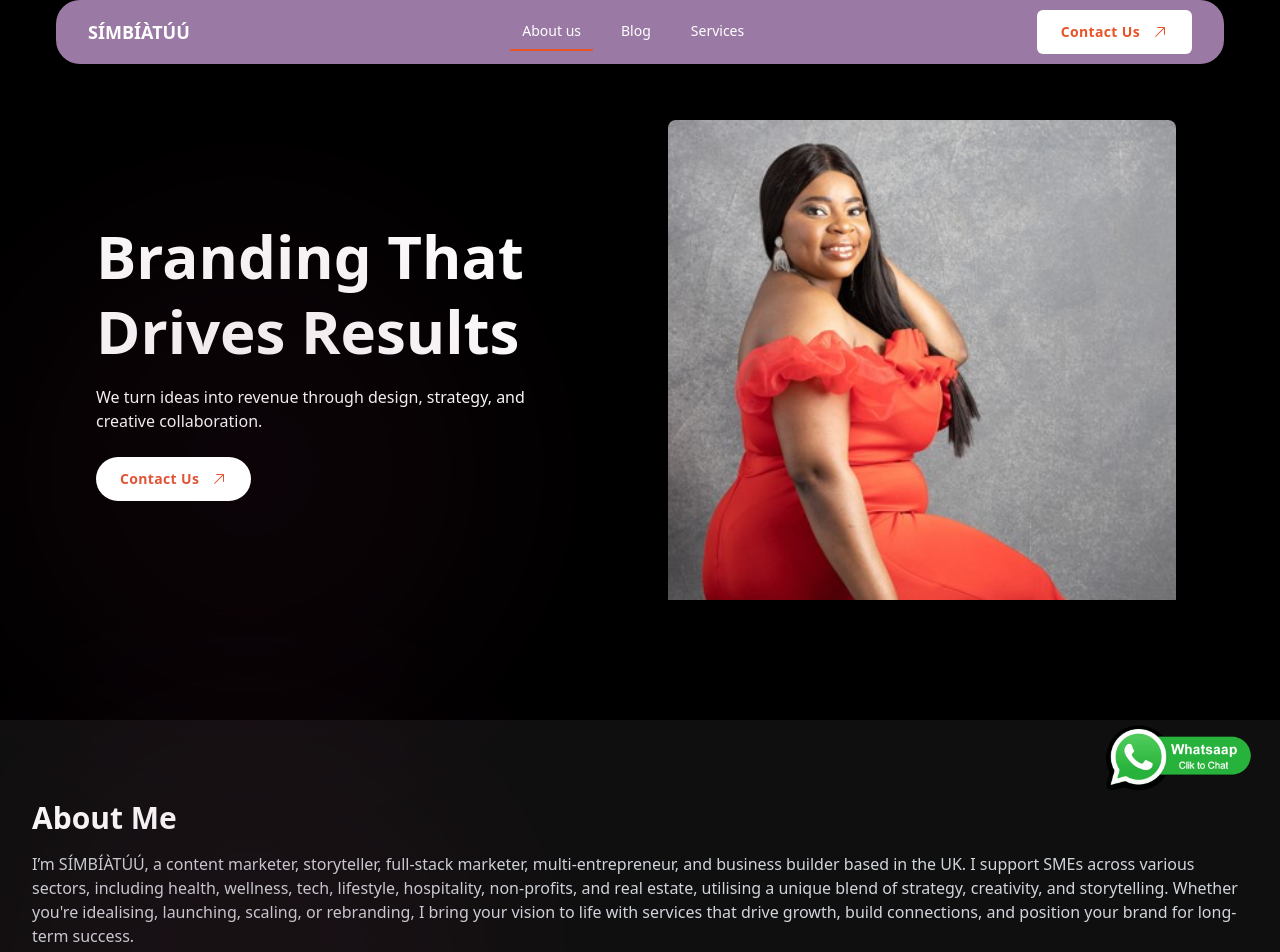
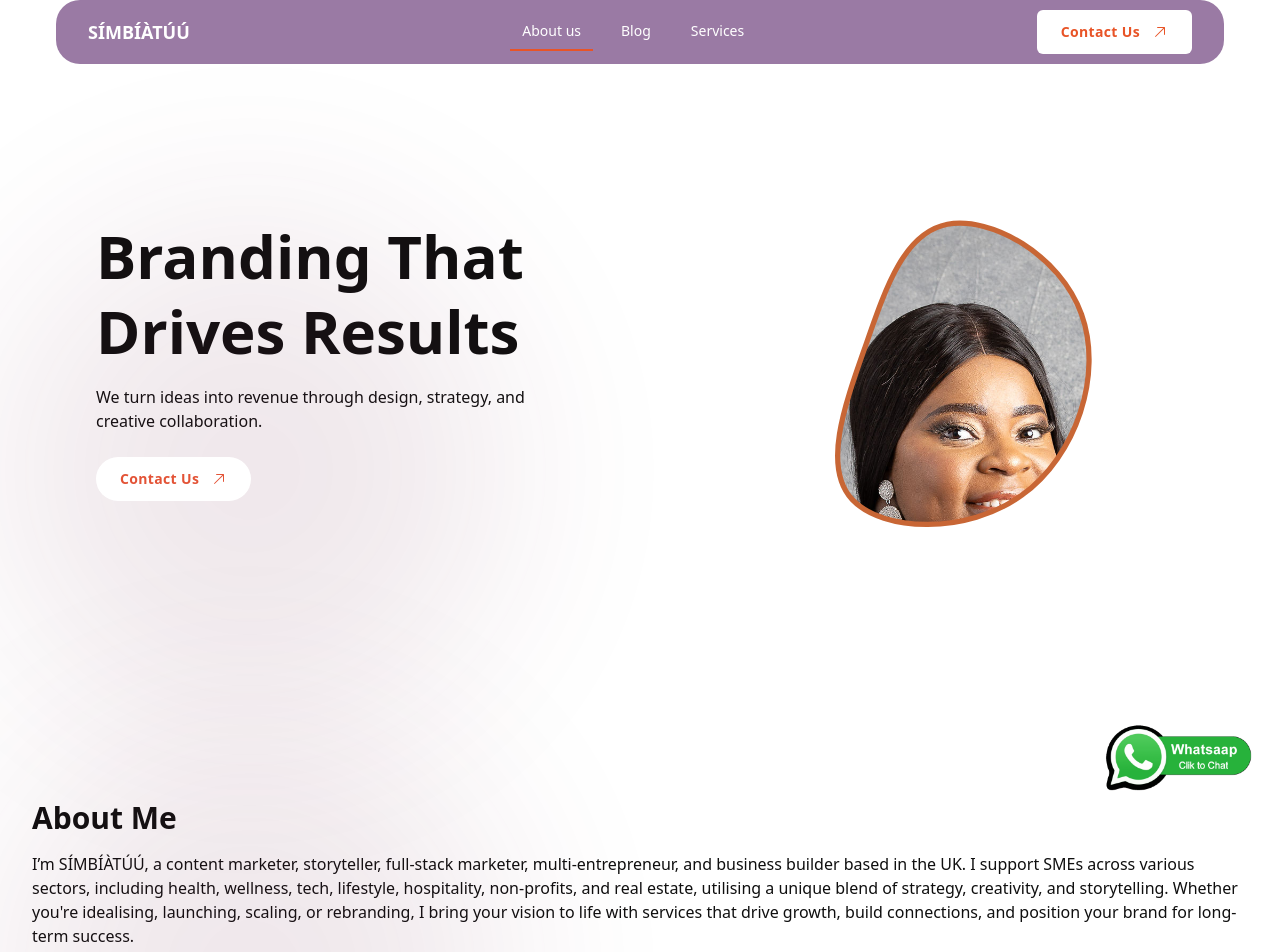
Before and after one commit to oluekundayo/simbiatuu, an Angular app: page /about in a window 1280 px wide. Shown: the top 952 px of the page. Built offline with nearby package versions, Linux system fonts and the light colour scheme.

Commit message:
fixes done

```diff
--- a/src/app/components/coming-soon/coming-soon.component.html
+++ b/src/app/components/coming-soon/coming-soon.component.html
@@ -26,7 +26,7 @@
       We are creating <br />
       something amazing
     </h1>
-    <p class="text-lg text-gray-600">We will launch our website soon!</p>
+    <p class="text-lg text-gray-600">We will launch our {{type()}} soon!</p>
   </div>
   <button [routerLink]="['/']" routerLinkActive="router-link-active"  class="w-fit bg-yellow-400 text-slate-900 px-4 py-3 rounded-lg font-semibold hover:bg-yellow-300 focus:outline-none focus:ring-2 focus:ring-yellow-400 focus:ring-offset-2 focus:ring-offset-slate-900 transition-all duration-200 transform hover:scale-[1.02]">
     Return to Home
--- a/src/app/components/coming-soon/coming-soon.component.ts
+++ b/src/app/components/coming-soon/coming-soon.component.ts
@@ -1,4 +1,4 @@
-import { Component } from '@angular/core';
+import { Component, input } from '@angular/core';
 import { RouterLink } from '@angular/router';
 
 @Component({
@@ -8,5 +8,6 @@ import { RouterLink } from '@angular/router';
   styleUrl: './coming-soon.component.css'
 })
 export class ComingSoonComponent {
+  type = input<any>()
   currentYear: number = new Date().getFullYear();
 }
--- a/src/app/page/about/about.component.html
+++ b/src/app/page/about/about.component.html
@@ -1,8 +1,8 @@
-<div class="min-h-screen bg-[#0f0f0f] text-white font-sans">
+<div class="min-h-screen bg-white text-white font-sans">
   <!-- NAVIGATION -->
   <app-header></app-header>
 
-  <header class="h-auto md:h-[90vh] flex items-center bg-black relative">
+  <header class="h-auto md:h-[90vh] flex items-center bg-white relative">
     <div
       class="gradent bottom-0 left-0 opacity-10 w-[300px] h-[300px] md:h-[500px] md:w-[500px]"
     ></div>
@@ -12,12 +12,12 @@
       <!-- Text Content -->
       <div class="text-center md:text-left md:w-1/2 pt-6 md:pt-0">
         <h1
-          class="text-4xl sm:text-5xl lg:text-6xl font-bold text-white mb-4 leading-tight"
+          class="text-4xl sm:text-5xl lg:text-6xl font-bold text-[#0f0f0f] mb-4 leading-tight"
         >
           Branding That Drives Results
         </h1>
         <p
-          class="text-white mb-6 max-w-md mx-auto md:mx-0 text-sm sm:text-base"
+          class="text-[#0f0f0f] mb-6 max-w-md mx-auto md:mx-0 text-sm sm:text-base"
         >
           We turn ideas into revenue through design, strategy, and creative
           collaboration.
@@ -95,10 +95,42 @@
         </div>
       </div> -->
       <div class="md:w-1/2 w-full overflow-hidden">
+
+            <div class="blob-container hidden md:block">
+              <svg viewBox="0 0 200 200" xmlns="http://www.w3.org/2000/svg">
+                <defs>
+                  <clipPath id="blobClip">
+                    <path
+                      d="M60.9,-17.4C69.1,5.4,59.1,36.5,38.1,51.6C17.1,66.7,-14.9,65.7,-26.6,53.3C-38.2,40.9,-29.5,17.1,-21.6,-5.3C-13.8,-27.7,-6.9,-48.6,9.7,-51.8C26.3,-54.9,52.7,-40.3,60.9,-17.4Z"
+            transform="translate(100 100)"
+                    />
+                  </clipPath>
+                </defs>
+
+                <!-- Image inside blob -->
+                <image
+                  href="simbi1.jpg"
+                  width="380"
+                  height="320"
+                  clip-path="url(#blobClip)"
+                  preserveAspectRatio="xMidYMid slice"
+                />
+
+                <!-- Optional outline -->
+                <path
+                d="M60.9,-17.4C69.1,5.4,59.1,36.5,38.1,51.6C17.1,66.7,-14.9,65.7,-26.6,53.3C-38.2,40.9,-29.5,17.1,-21.6,-5.3C-13.8,-27.7,-6.9,-48.6,9.7,-51.8C26.3,-54.9,52.7,-40.3,60.9,-17.4Z"
+            transform="translate(100 100)"
+                  fill="none"
+                  stroke="#c86635"
+                  stroke-width="2"
+                />
+              </svg>
+            </div>
         <div
-          class="image-train-container relative h-[360px] sm:h-[420px] md:h-[480px] overflow-hidden"
+          class="image-train-container relative h-[360px] sm:h-[420px] md:h-[480px] overflow-hidden block md:hidden"
         >
           <div class="image-train-track animate-scrollUp">
+
             <div class="image-train-row flex gap-4 px-2">
               <img
                 src="simbi1.jpg"
@@ -160,8 +192,10 @@
     <main class="flex-1">
       <!-- About Section -->
       <section class="mb-10">
-        <h1 class="text-2xl sm:text-3xl font-bold mb-4">About Me</h1>
-        <p class="text-gray-300 text-sm sm:text-base">
+        <h1 class="text-2xl sm:text-3xl font-bold mb-4 text-[#0f0f0f]">
+          About Me
+        </h1>
+        <p class="text-[#0f0f0f] text-sm sm:text-base">
           I’m SÍMBÍÀTÚÚ, a content marketer, storyteller, full-stack marketer,
           multi-entrepreneur, and business builder based in the UK. I support
           SMEs across various sectors, including health, wellness, tech,
@@ -171,7 +205,7 @@
           life with services that drive growth, build connections, and position
           your brand for long-term success.
         </p>
-        <p class="text-gray-300 mt-4 text-sm sm:text-base">
+        <p class="text-[#0f0f0f] mt-4 text-sm sm:text-base">
           As a single immigrant mom, I’ve built businesses from the ground up
           while navigating challenges, and that resilience shows up in how I
           support clients: with clarity, creativity, and commitment. Every offer
--- a/src/app/page/blog/blog.component.html
+++ b/src/app/page/blog/blog.component.html
@@ -1,2 +1,2 @@
 <!-- <router-outlet/> -->
-<app-coming-soon></app-coming-soon>
+<app-coming-soon [type]="'blog'"></app-coming-soon>
--- a/src/app/page/index/index.component.html
+++ b/src/app/page/index/index.component.html
@@ -1,4 +1,4 @@
-<div class="bg-[#121212] min-h-screen">
+<div class="bg-white min-h-screen">
   <!-- NAVIGATION -->
   <app-header></app-header>
   <!-- HEADER -->
@@ -12,25 +12,25 @@
       <!-- Text Content -->
       <div class="text-center md:text-left md:w-1/2 pt-6 md:pt-0">
         <div
-          class="border border-[#e85427] text-white px-4 py-2 inline-block mb-4 text-sm md:text-base rounded-md"
+          class="border border-[#e85427] text-black px-4 py-2 inline-block mb-4 text-sm md:text-base rounded-md"
         >
           Hello there!
         </div>
-        <h1 class="text-3xl md:text-5xl font-bold text-white mb-4">
+        <h1 class="text-3xl md:text-5xl font-bold text-black mb-4">
           I'm SÍMBÍÀTÚÚ,
           <p>
             <app-animated-typing
               [phrases]="[
-                'a content marketer',
+                'a Portrait Photographer',
                 'a full-stack marketer',
                 'a multi-entrepreneur',
-                'a business builder'
+                'a Personal Brander'
               ]"
             />
           </p>
         </h1>
         <p
-          class="text-white mb-6 max-w-md mx-auto md:mx-0 text-sm md:text-base"
+          class="text-black mb-6 max-w-md mx-auto md:mx-0 text-sm md:text-base"
         >
           Based in the UK. I support SMEs across various sectors, including
           health, wellness, tech, lifestyle, hospitality, non-profits, and real
```
Also changed, not shown: src/app/page/serivce/serivce.component.html (+54 -11 lines), public/simbi1.jpg, src/styles.css (line endings or trailing spaces).
